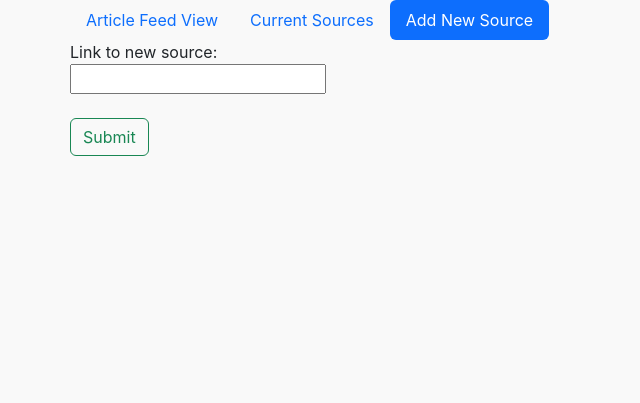
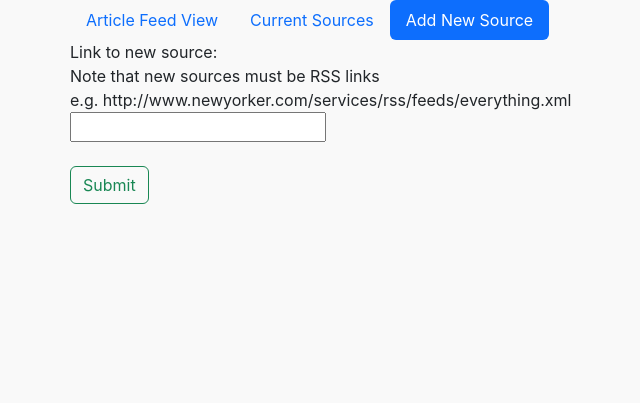
Before and after one commit to Griffin87/RSS-Feed-Aggregator, a Django app: page /add_new_source/ in a window 1280 px wide. Shown: the part 94-497 px from the top of the page, without its empty margins (12-652 px from the left). Run offline with Django 3.2, Linux system fonts and the light colour scheme.

Commit message:
add feed_link to Source model. Some style changes

```diff
--- a/aggregator/models.py
+++ b/aggregator/models.py
@@ -5,10 +5,14 @@ from django.db import models
 class Source(models.Model):
     """
     Each RSS feed has a source/channel
+
+    link -> link to source, e.g. http://www.thenewyorker.com
+    feed_link -> link to feed, e.g. http://www.newyorker.com/services/rss/feeds/everything.xml
     """
     title = models.CharField(max_length=200,default="No Title")
     link = models.CharField(max_length=200)
     description = models.CharField(max_length=500,default="No Description")
+    feed_link = models.CharField(max_length=200,default='None')
 
     def __str__(self):
         return self.title
--- a/aggregator/urls.py
+++ b/aggregator/urls.py
@@ -13,5 +13,6 @@ urlpatterns = [
     path('mark_read/<int:id>', views.mark_read, name='mark_read'),
     path('articles', ArticleView.as_view(), name="articles"),
     path('update_source/<int:id>', views.update_source, name='update_source'),
-    path('update_source/update/<int:id>', views.update, name="update")
+    path('update_source/update/<int:id>', views.update, name="update"),
+    path('refresh', views.refresh, name='refresh'),
 ]
--- a/aggregator/views.py
+++ b/aggregator/views.py
@@ -51,6 +51,7 @@ def add(request):
         title = feed_title,
         description = feed_description,
         link = feed_link,
+        feed_link = x,
     )
     new_source.save()
 
@@ -69,6 +70,27 @@ def add(request):
             new_article.save()
 
     return HttpResponseRedirect(reverse("add_new_source"))
+
+def refresh(request):
+    sources = Source.objects.all()
+    for source in sources:
+        rss = source.feed_link
+        feed = feedparser.parse(rss)
+        for item in feed.entries:
+            if 'guid' not in item:
+                item.guid = uuid.uuid4()
+            if not Article.objects.filter(guid=item.guid).exists():
+                new_article = Article(
+                    title = item.title,
+                    description=item.description,
+                    pub_date = parser.parse(item.published),
+                    link = item.link,
+                    source_name = source,
+                    guid = item.guid if 'guid' in feed.entries else uuid.uuid4(),
+                )
+                new_article.save()
+
+    return HttpResponseRedirect(reverse('articles'))
 
 def unfollow(request, id):
     source = Source.objects.get(id=id)
@@ -97,6 +119,3 @@ def mark_read(request, id):
     article.marked_read = True
     article.save()
     return HttpResponseRedirect(reverse('articles'))
-
-def refresh(request):
-    pass
--- a/templates/add_new_source.html
+++ b/templates/add_new_source.html
@@ -41,6 +41,8 @@
 <form action="add/" method="post">
 {% csrf_token %}
 Link to new source:<br>
+Note that new sources must be RSS links<br>
+e.g. http://www.newyorker.com/services/rss/feeds/everything.xml <br>
 <input name="source_link">
 <br><br>
 <button type="submit" class="btn btn-outline-success" value="Submit">Submit</button>
```
Also changed, not shown: templates/homepage.html (+13 -1 lines), aggregator/migrations/0008_source_feed_link.py (added).
